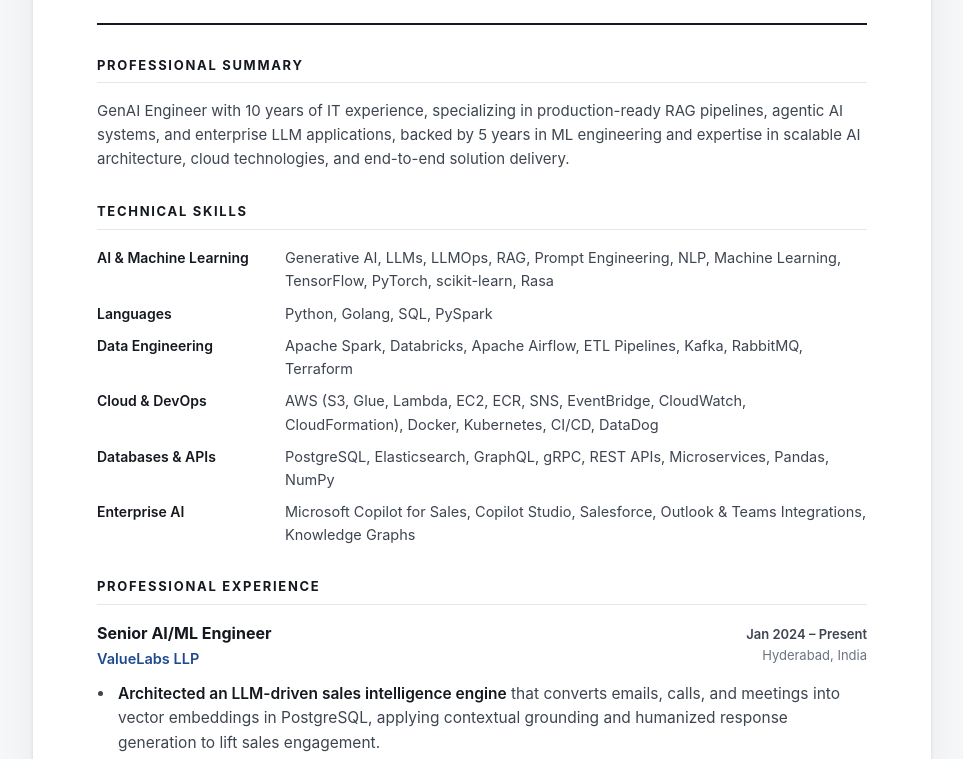
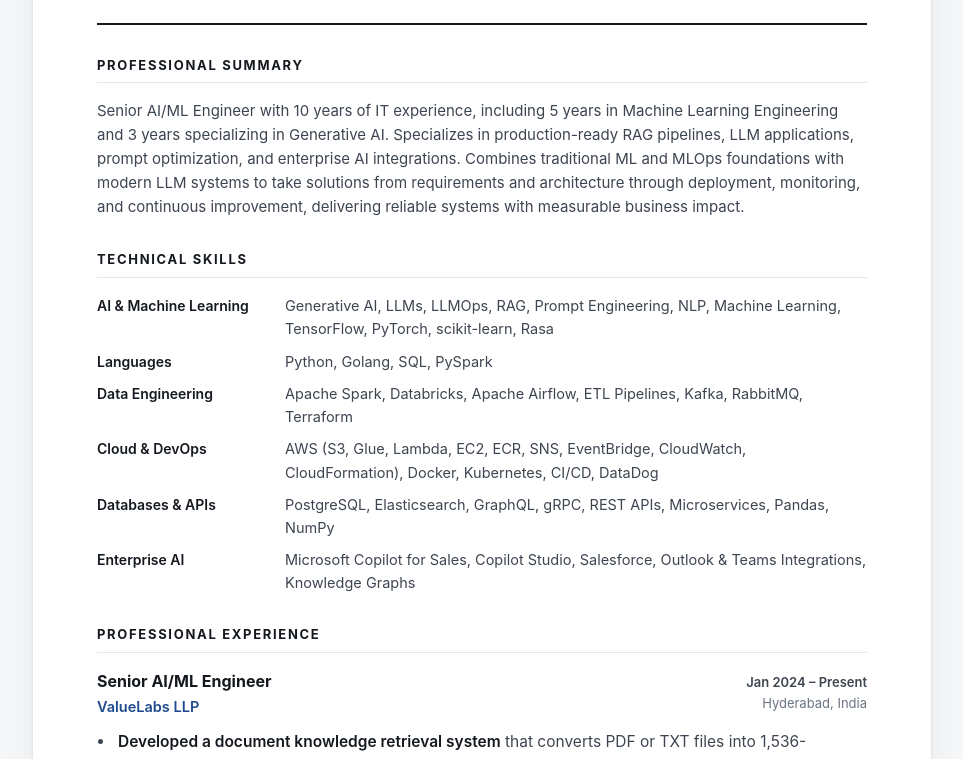
Before and after one commit to nvp1394/Vinay-Prasad-Nainar, a plain HTML site: page index.html in a window 1280 px wide. Shown: the part 210-969 px from the top of the page, without its empty margins (158-1121 px from the left). Drawn offline with Linux system fonts and the light colour scheme.

Commit message:
Update index.html

```diff
--- a/index.html
+++ b/index.html
@@ -253,7 +253,7 @@
     <section>
         <h2 class="section-title">Professional Summary</h2>
         <p class="summary">
-            GenAI Engineer with 10 years of IT experience, specializing in production-ready RAG pipelines, agentic AI systems, and enterprise LLM applications, backed by 5 years in ML engineering and expertise in scalable AI architecture, cloud technologies, and end-to-end solution delivery.
+            Senior AI/ML Engineer with 10 years of IT experience, including 5 years in Machine Learning Engineering and 3 years specializing in Generative AI. Specializes in production-ready RAG pipelines, LLM applications, prompt optimization, and enterprise AI integrations. Combines traditional ML and MLOps foundations with modern LLM systems to take solutions from requirements and architecture through deployment, monitoring, and continuous improvement, delivering reliable systems with measurable business impact.
         </p>
     </section>
 
@@ -304,6 +304,7 @@
                 </div>
             </div>
             <ul class="bullets">
+                <li><strong>Developed a document knowledge retrieval system</strong> that converts PDF or TXT files into 1,536-dimensional embeddings and retrieves relevant single or multiple documents based on user queries.</li>
                 <li><strong>Architected an LLM-driven sales intelligence engine</strong> that converts emails, calls, and meetings into vector embeddings in PostgreSQL, applying contextual grounding and humanized response generation to lift sales engagement.</li>
                 <li><strong>Implemented production RAG systems</strong> combining vector databases with LLMs to deliver context-aware responses for knowledge-intensive applications.</li>
                 <li><strong>Engineered advanced prompt templates and optimization strategies</strong> for GPT-3.5 and GPT-4, improving response accuracy and reducing hallucinations in live LLM applications.</li>
```
